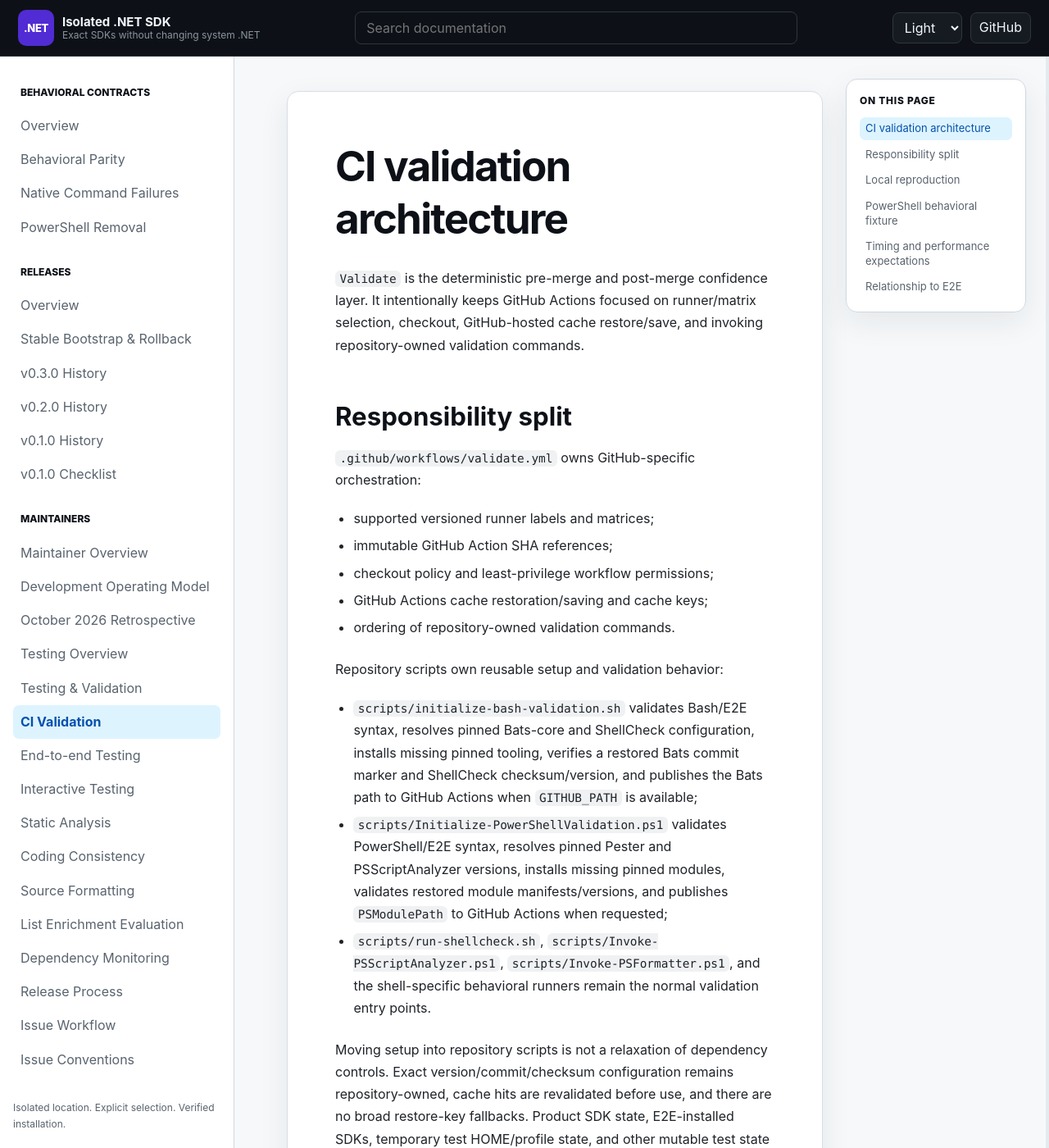
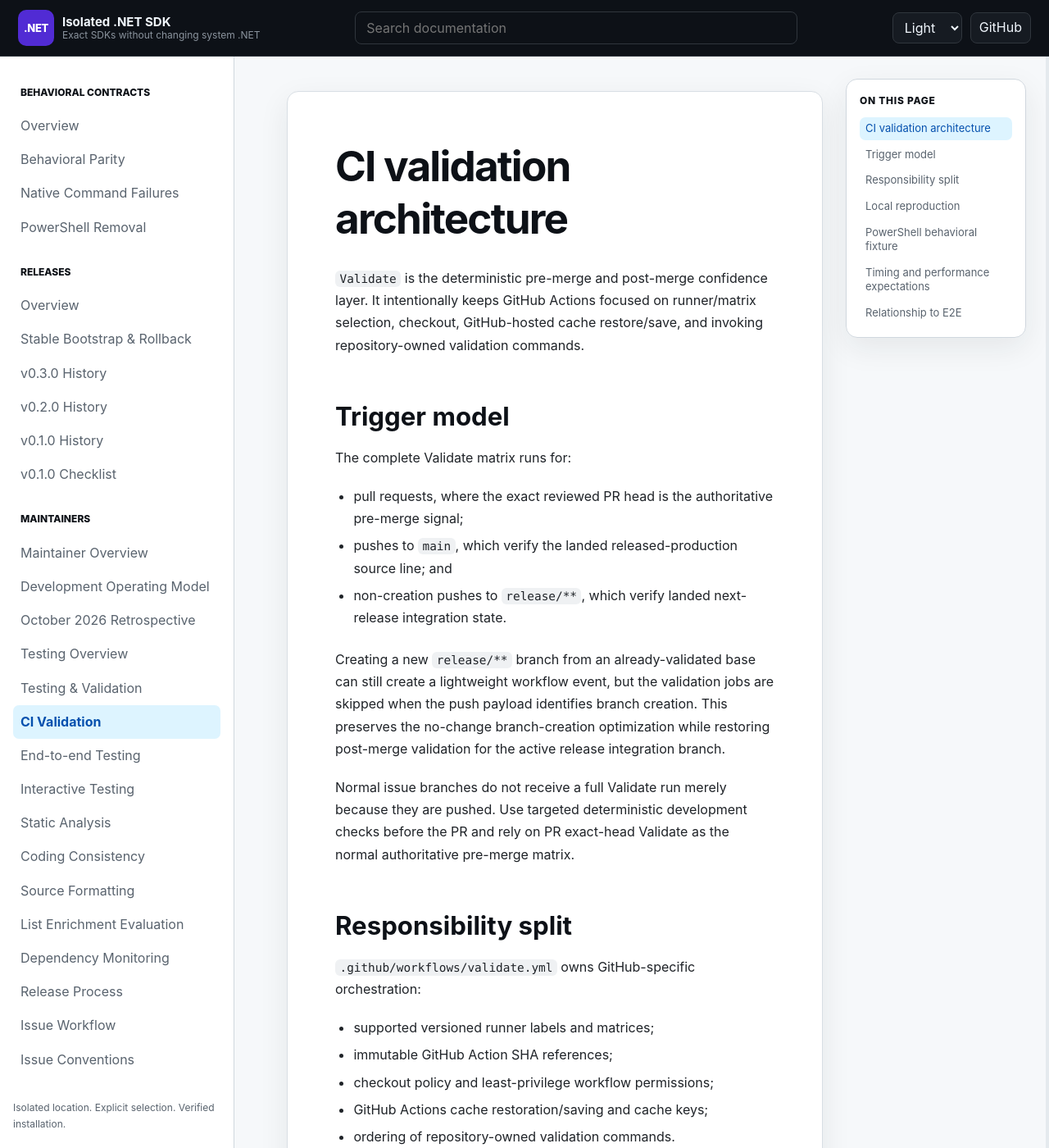
Before and after one commit to infoconex/isolated-dotnet-sdk, a Jekyll site: the page built from docs/maintainers/testing/ci-validation.md, in a window 1280 px wide and 1400 px high. Shown: the whole window at 82% size. Built offline with Jekyll 4.4.1, drawn with Linux system fonts in a browser that asks for light colours; our own code applies the rules of GitHub Pages for plain Markdown files; some of the changed text lies outside the part shown.

Commit message:
docs: document integration branch validation

```diff
--- a/docs/maintainers/testing/ci-validation.md
+++ b/docs/maintainers/testing/ci-validation.md
@@ -1,6 +1,18 @@
 # CI validation architecture
 
 `Validate` is the deterministic pre-merge and post-merge confidence layer. It intentionally keeps GitHub Actions focused on runner/matrix selection, checkout, GitHub-hosted cache restore/save, and invoking repository-owned validation commands.
+
+## Trigger model
+
+The complete Validate matrix runs for:
+
+- pull requests, where the exact reviewed PR head is the authoritative pre-merge signal;
+- pushes to `main`, which verify the landed released-production source line; and
+- non-creation pushes to `release/**`, which verify landed next-release integration state.
+
+Creating a new `release/**` branch from an already-validated base can still create a lightweight workflow event, but the validation jobs are skipped when the push payload identifies branch creation. This preserves the no-change branch-creation optimization while restoring post-merge validation for the active release integration branch.
+
+Normal issue branches do not receive a full Validate run merely because they are pushed. Use targeted deterministic development checks before the PR and rely on PR exact-head Validate as the normal authoritative pre-merge matrix.
 
 ## Responsibility split
 
@@ -72,4 +84,8 @@ The maintained expectation is that validation changes should not materially regr
 
 ## Relationship to E2E
 
-`Validate` remains repository-controlled and deterministic. `.github/workflows/e2e.yml` is the separate real Microsoft/.NET ecosystem signal that runs automatically after merge to `main` and can be invoked manually. It intentionally does not share or cache installed product SDK/HOME state with deterministic validation. Merge-candidate E2E enforcement remains separate work tracked by Issue #60.
+`Validate` remains repository-controlled and deterministic. `.github/workflows/e2e.yml` is the separate real Microsoft/.NET ecosystem signal that runs automatically after merge to `main` and can be invoked manually.
+
+During an active next-release integration cycle, deterministic Validate runs after landed changes on the release integration branch, while real E2E remains a release-level signal that can be invoked manually on the integrated candidate before the final release PR. After the approved candidate merges to `main`, the normal automatic E2E run provides landed release-source evidence before publication.
+
+E2E intentionally does not share or cache installed product SDK/HOME state with deterministic validation. Merge-candidate E2E enforcement remains separate work tracked by Issue #60.
```
